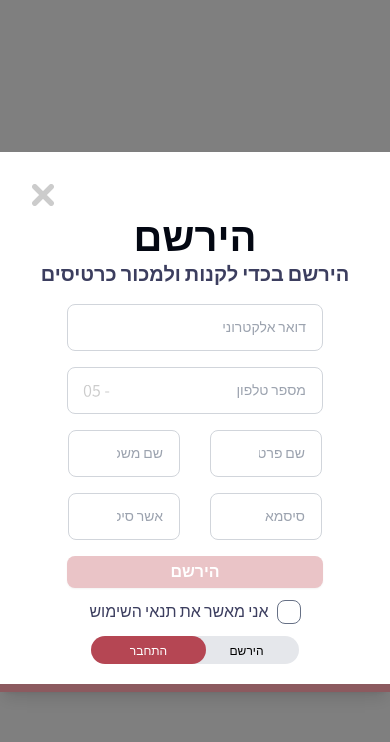
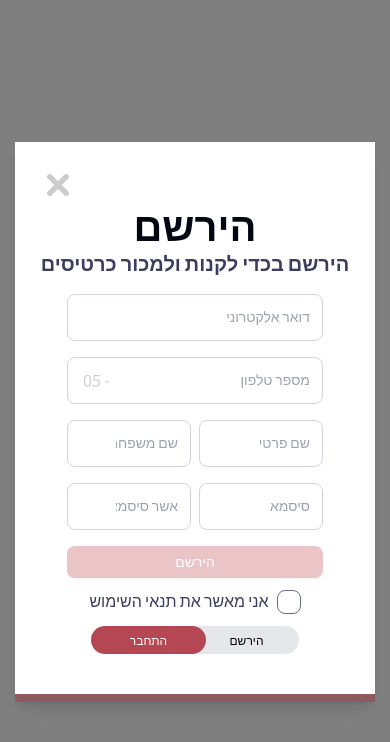
Before and after one commit to tiketuser/Tiket, a Next.js app: page /sign-up in a window 390 px wide. Shown: the top 742 px of the page. Built offline with nearby package versions, Linux system fonts and the light colour scheme.

Commit message:
responsive mobile signup and login

```diff
--- a/app/components/CustomInput/CustomInput.tsx
+++ b/app/components/CustomInput/CustomInput.tsx
@@ -9,7 +9,7 @@ interface CustomInputProps {
   image?: React.ReactElement<typeof Image>;
   className?: string;
   required?: boolean;
-  pattern?: string
+  pattern?: string;
   placeholderColor?: string; // New prop for placeholder color
 }
 
@@ -35,7 +35,7 @@ const CustomInput: React.FC<CustomInputProps> = ({
         required={required}
         placeholder={placeholder}
         pattern={pattern}
-        className={`w-full py-3 pl-12 pr-4 rounded-lg border border-gray-300 sm:text-text-medium text-text-small rtl focus:outline-none focus:ring-0 focus:border-gray-300`}
+        className={`w-full py-3 pl-12 pr-3 rounded-lg border border-gray-300 text-text-small rtl focus:outline-none focus:ring-0 focus:border-gray-300`}
       />
     </div>
   );
--- a/app/components/Dialogs/LoginDialog/LoginDialog.tsx
+++ b/app/components/Dialogs/LoginDialog/LoginDialog.tsx
@@ -15,8 +15,8 @@ const LoginDialog: React.FC<LoginDialogProps> = ({
 }) => {
     return (
         <AdjustableDialog
-            width="sm:w-[880px] w-[400px]"
-            height="sm:h-[675px] h-[450px]"
+            width="sm:w-[880px] w-[360px]"
+            height="sm:h-[675px] h-[460px]"
             heading="התחבר"
             description="התחבר בכדי לקנות כרטיסים"
             isOpen={isOpen}
@@ -36,7 +36,7 @@ const LoginDialog: React.FC<LoginDialogProps> = ({
                         id='phoneemail'
                         required={true}
                         placeholder="דואר אלקטרוני / מספר טלפון"
-                        className="sm:pt-9"
+                        className="sm:pt-9 pt-6"
                         width="sm:w-[456px] w-[256px]"
                     />
                     <CustomInput
@@ -49,7 +49,7 @@ const LoginDialog: React.FC<LoginDialogProps> = ({
                     />
 
 
-                    <div className="pt-9">
+                    <div className="sm:pt-9 pt-6">
                         <div className="grid grid-cols-1 gap-2">
                             <div>
                                 <button
@@ -70,7 +70,7 @@ const LoginDialog: React.FC<LoginDialogProps> = ({
                     </div>
 
                     <LoginRegisterButtons
-                        className="sm:pt-14"
+                        className="sm:pt-14 pt-9"
                         redButton="הירשם"
                         grayButton="התחבר"
                     />
--- a/app/components/Dialogs/SignUpDialog/SignUpDialog.tsx
+++ b/app/components/Dialogs/SignUpDialog/SignUpDialog.tsx
@@ -19,14 +19,14 @@ const SignUpDialog: React.FC<LoginDialogProps> = ({
 }) => {
     return (
         <AdjustableDialog
-            width="sm:w-[880px] w-[400px]"
-            height="sm:h-[835px] h-[540px]"
+            width="sm:w-[880px] w-[360px]"
+            height="sm:h-[835px] h-[560px]"
             isOpen={isOpen}
             onClose={onClose}
             heading="הירשם"
             description="הירשם בכדי לקנות ולמכור כרטיסים"
         >
-                <form className="grid place-items-center grid-cols-2 sm:w-[456px] w-[256px] gap-x-7"
+                <form className="grid place-items-center grid-cols-2 sm:w-[456px] w-[256px] sm:gap-x-7 gap-x-2"
                     onChange={(e) => {
                         const form = e.currentTarget;
                         const button = document.getElementById("submitButton") as HTMLButtonElement;
@@ -59,7 +59,7 @@ const SignUpDialog: React.FC<LoginDialogProps> = ({
                         type="text"
                         required= {true}
                         placeholder="שם פרטי"
-                        width="sm:w-[212px] w-[112px]"
+                        width="w-full"
                         className="sm:mt-10 mt-4"
                         pattern="^\S+$"
                     />
@@ -67,7 +67,7 @@ const SignUpDialog: React.FC<LoginDialogProps> = ({
                         id="lname"
                         type="text"
                         placeholder="שם משפחה"
-                        width="sm:w-[212px] w-[112px]"
+                        width=" w-full"
                         className="sm:mt-10 mt-4"
                         required={true}
                         pattern="^\S+$"
@@ -76,7 +76,7 @@ const SignUpDialog: React.FC<LoginDialogProps> = ({
                         id="password"
                         type="password"
                         placeholder="סיסמא"
-                        width="sm:w-[212px] w-[112px]"
+                        width="w-full"
                         className="sm:mt-6 mt-4"
                         required={true}
                     />
@@ -84,17 +84,19 @@ const SignUpDialog: React.FC<LoginDialogProps> = ({
                         id="re-password"
                         type="password"
                         placeholder="אשר סיסמא"
-                        width="sm:w-[212px] w-[112px]"
+                        width="w-full"
                         className="sm:mt-6 mt-4"
                         required={true}
                     />
 
                     <button type="submit"
                         id="submitButton"
-                        className="btn sm:w-[456px] w-[256px] sm:h-[48px] h-[32px] min-h-0 sm:mt-10 mt-4 btn-secondary bg-primary text-white text-text-regular col-span-2 disabled:bg-secondary disabled:text-white"
+                        className="btn sm:w-[456px] w-[256px] sm:h-[48px] h-[32px] min-h-0 sm:mt-10 mt-4 btn-secondary bg-primary col-span-2 disabled:bg-secondary disabled:text-white"
                         disabled
                     >
-                        הירשם
+                        <label className="text-white font-light sm:text-text-large text-text-small">
+                            הירשם
+                        </label>
                     </button>
 
                     <div className="col-span-2 p-3">
```
